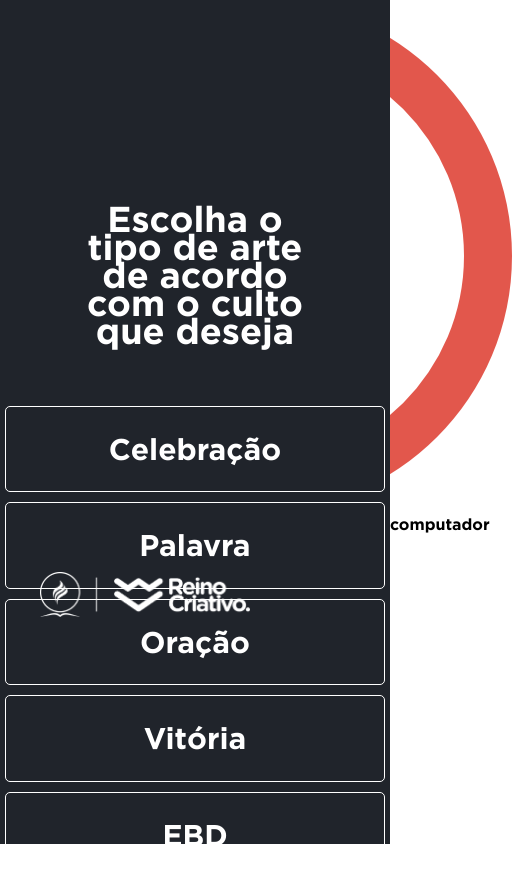
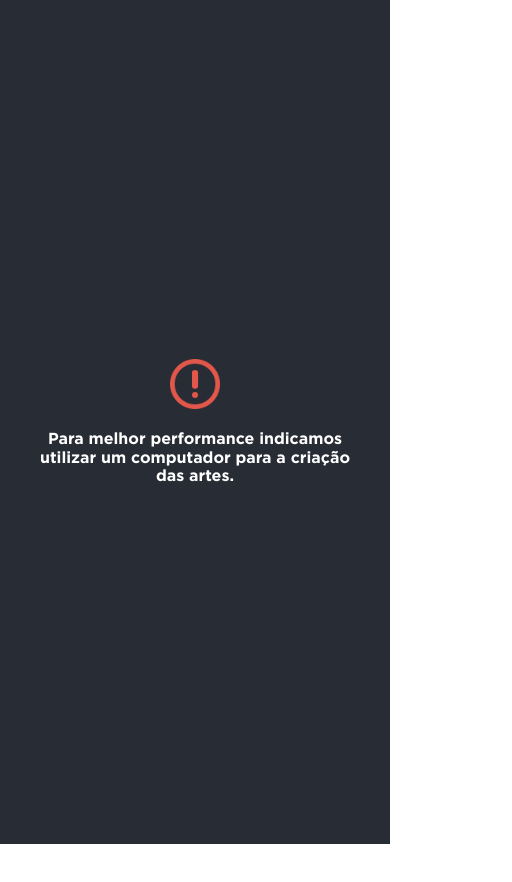
Before and after one commit to churchlaboficial/churchlab, a React (Create React App) app: page / in a window 390 px wide. Shown: the top 882 px of the page, 512 px wide, since content can reach past the window. Built offline with nearby package versions, Linux system fonts and the light colour scheme.

Commit message:
Alterando o modelo "Palavra" para o padrão da igreja

```diff
--- a/src/components/Editor/Editor.css
+++ b/src/components/Editor/Editor.css
@@ -1,3 +1,37 @@
+.AppBlockMobile {
+    display: none;
+}
+
+@media (max-width: 986px) {
+  .AppBlockMobile {
+    display: block;
+    width: 100%;
+    height: 100vh;
+    position: fixed;
+    background: #282c34;
+    z-index: 9999;
+    color: white;
+    display: flex;
+    justify-content: center;
+    align-items: center;
+    flex-direction: column;
+    text-align: center;
+    }
+
+    .AppBlockMobile__Container {
+        display: flex;
+        justify-content: center;
+        align-items: center;
+        flex-direction: column;
+        width: 80%;
+    }
+
+    .AppBlockMobile__Container img {
+        width: 50px;
+        padding-bottom: 20px;
+    }
+}
+
 #step-2 * {
     transition: .5s ease-in-out;
 }
--- a/src/components/Models/models.js
+++ b/src/components/Models/models.js
@@ -378,6 +378,7 @@ class Models extends Component {
                                     <ButtonGroup color="secondary" size="large" fullWidth aria-label="full width outlined button group">
                                       <Button onClick={this.changeModelType.bind(this)} >feed</Button>
                                       <Button onClick={this.changeModelType.bind(this)} >story</Button>
+
                                     </ButtonGroup>
                                 </Grid>
                             </div>
```
Also changed, not shown: src/assets/img/feed/palavra.png, src/components/Models/palavra/feed/default.png.
